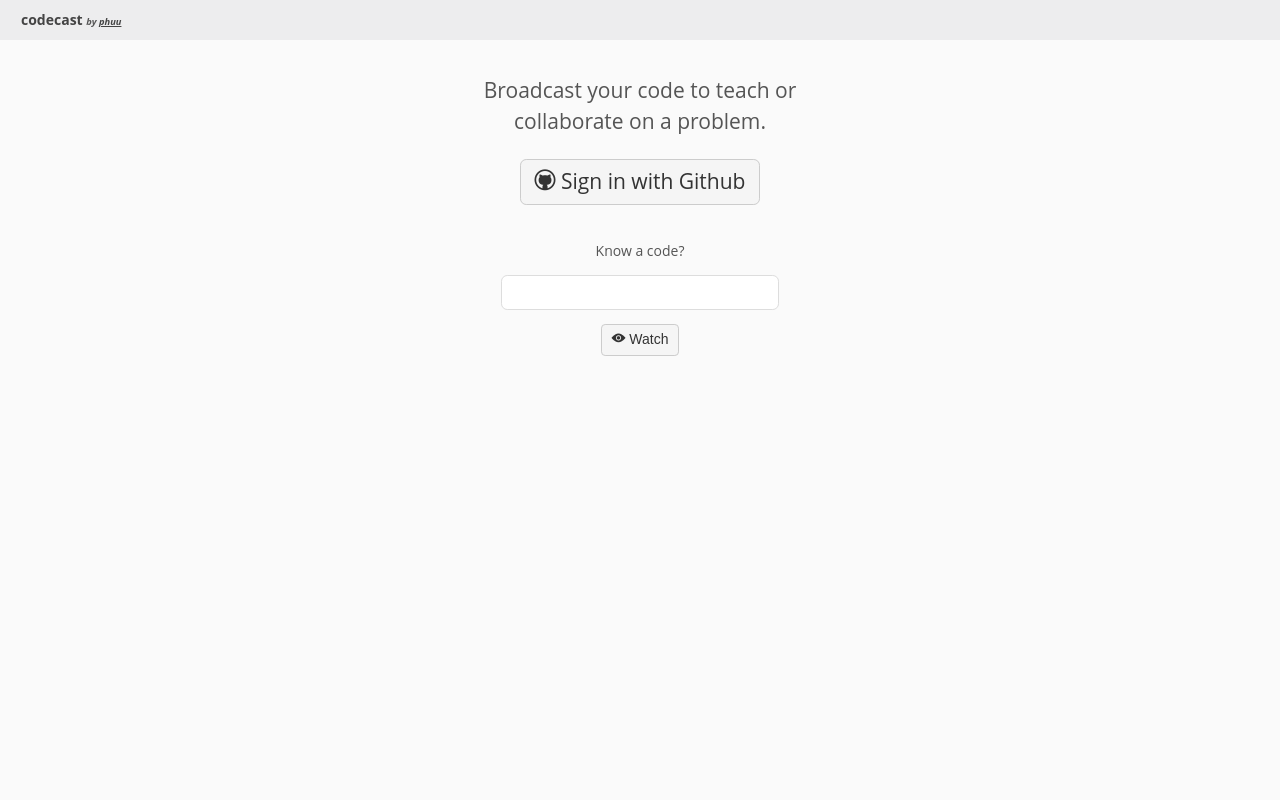
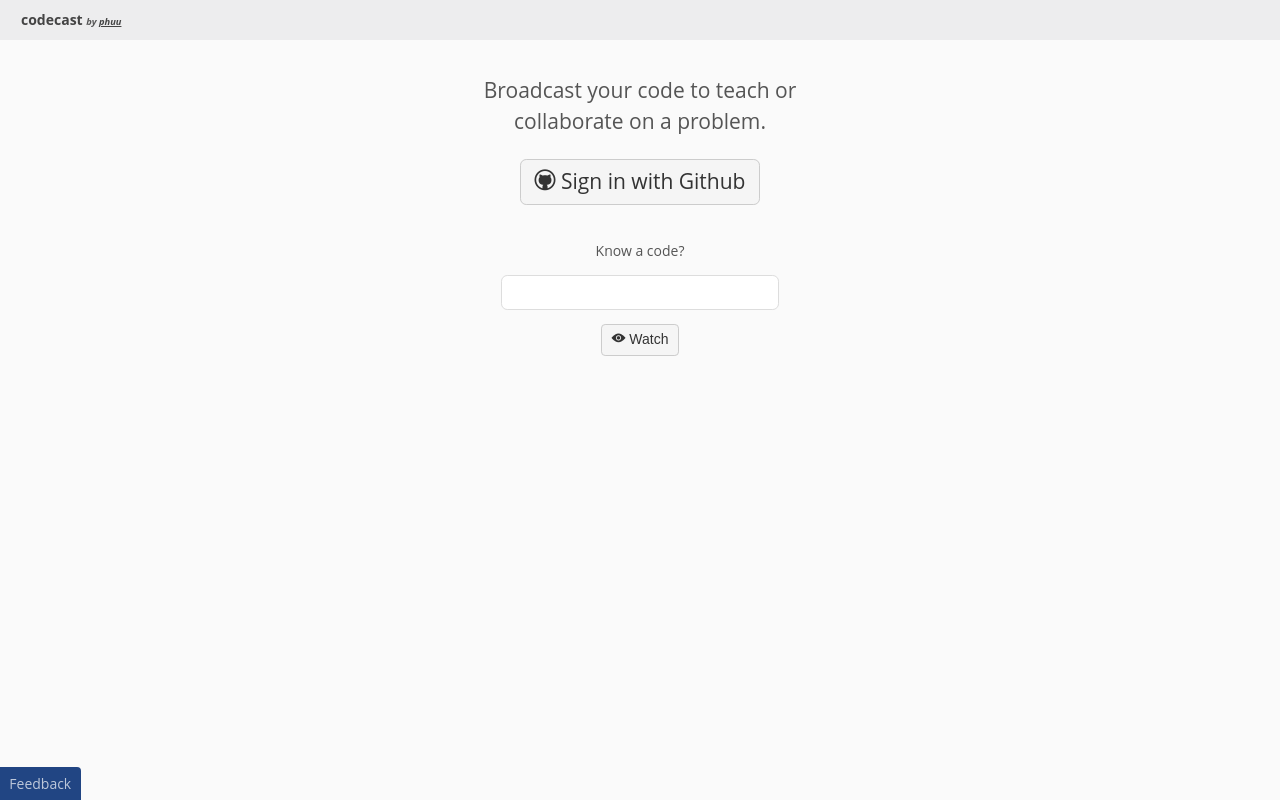
Before and after one commit to phuu/codecast, a website: page views/index.html in a window 1280 px wide. Drawn offline with nearby package versions, Linux system fonts and the light colour scheme; files that its build step writes are made by us from their sources; no server answers.

Commit message:
Feedback button.

```diff
--- a/public/assets/css/style.css
+++ b/public/assets/css/style.css
@@ -62,7 +62,7 @@ body {
 }
 
 a { color: #444; }
-a:hover { color: #333; }
+a:hover { color: #214583; }
 .bare { text-decoration: none; }
 .bare:hover { text-decoration: underline; }
 
@@ -242,7 +242,7 @@ div.editor-mode {
 }
 .share input:focus {
   outline: none;
-  border: 1px solid #00B7FF;
+  border: 1px solid #214583;
 }
 
 .chat {
@@ -298,3 +298,29 @@ div.editor-mode {
 .chat-input button:hover {
   background: rgba(0,0,0,.2);
 }
+
+/* Feedback button */
+
+.feedback {
+  position: fixed;
+  bottom: 0;
+  left: 0;
+  background: #214583;
+  color: white;
+  color: rgba(255,255,255,0.7);
+  padding: 0.444em 0.667em;
+  border-top-right-radius: 4px;
+  text-decoration: none;
+  z-index: 1000;
+  font-size: 1em;
+  -webkit-transition: padding 0.1s ease-out;
+  -moz-transition: padding 0.1s ease-out;
+  -o-transition: padding 0.1s ease-out;
+  -ms-transition: padding 0.1s ease-out;
+  transition: padding 0.1s ease-out;
+}
+
+.feedback:hover {
+  color: white;
+  padding: 0.444em 0.667em 0.5em;
+}
--- a/views/index.html
+++ b/views/index.html
@@ -12,6 +12,8 @@
 
 <div ng-view></div>
 
+<a href="mailto:codecast@phuu.net" class="feedback">Feedback</a>
+
 <script src="/socket.io/socket.io.js"></script>
 <script src="/assets/vendor/jquery.min.js"></script>
 <script src="/assets/vendor/angular.min.js"></script>
```
